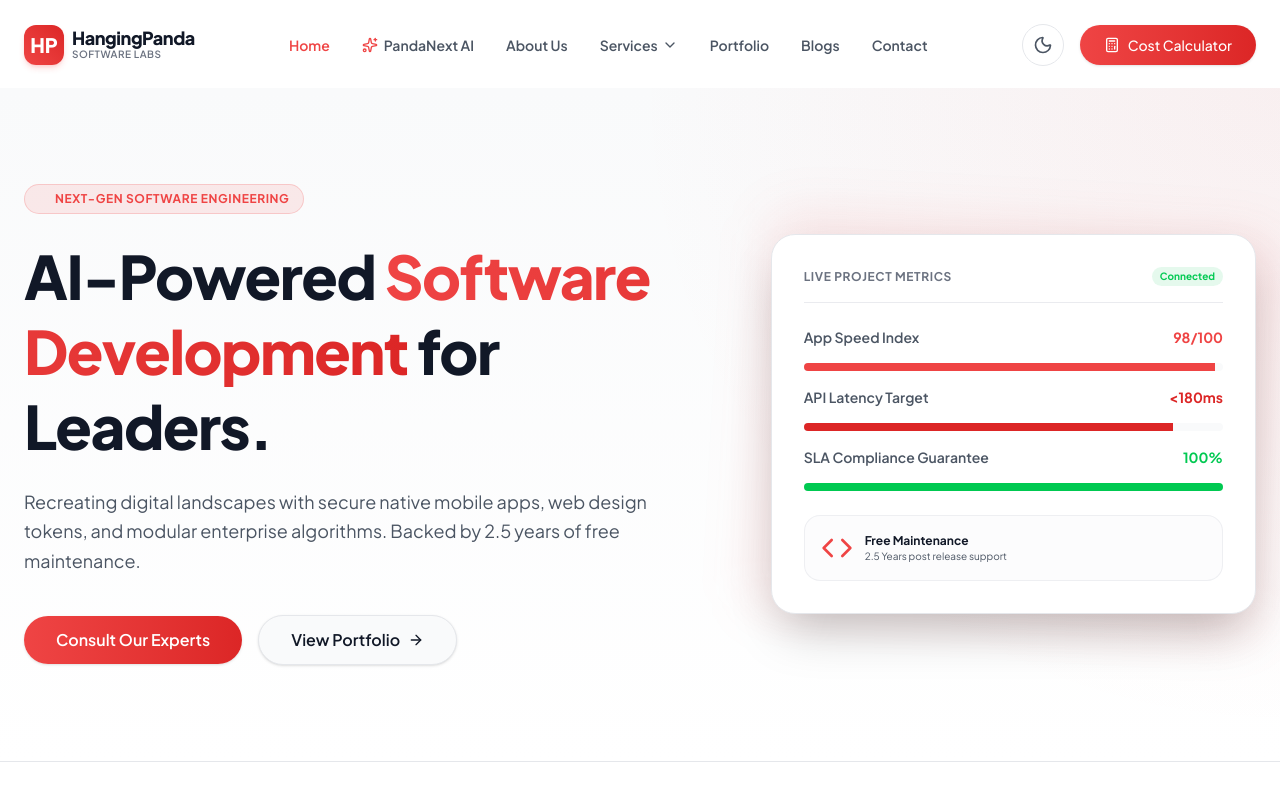
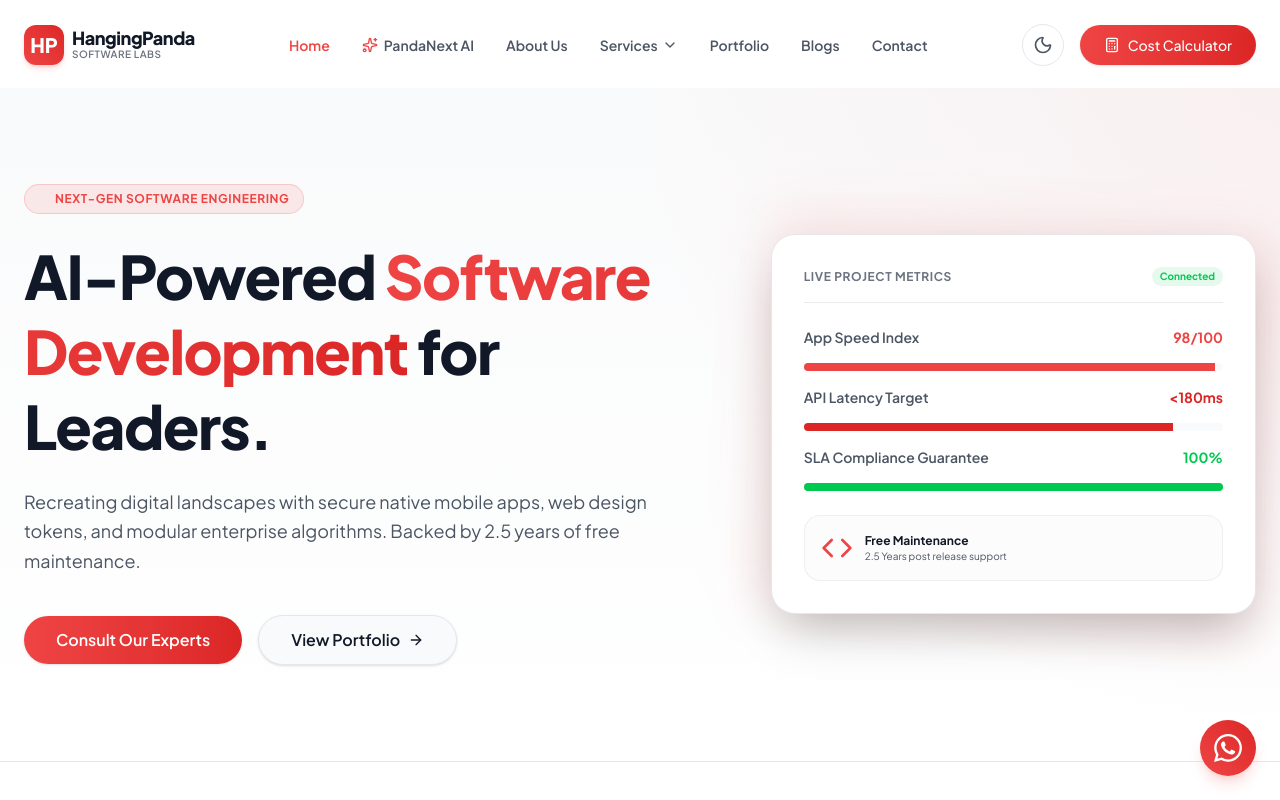
Before and after one commit to vishamanofficial/HPCLONE, a React (Vite) app: page / in a window 1280 px wide. Shown: the top 800 px of the page. Built offline with nearby package versions, Linux system fonts and the light colour scheme.

Commit message:
feat: added WhatsApp floating button

```diff
--- a/src/layouts/MainLayout.tsx
+++ b/src/layouts/MainLayout.tsx
@@ -11,7 +11,7 @@
   }, [pathname]);
 
   return (
-    <div className="flex flex-col min-h-screen bg-bg text-text-primary">
+    <div className="flex flex-col min-h-screen bg-bg text-text-primary relative">
       <Navbar />
 
       <main className="flex-grow pt-[88px]">
@@ -19,6 +19,19 @@
       </main>
 
       <Footer />
+
+      {/* Floating Theme-aligned WhatsApp Button */}
+      <a
+        href="https://wa.me/918887024887"
+        target="_blank"
+        rel="noopener noreferrer"
+        className="fixed bottom-4 right-4 md:bottom-6 md:right-6 z-50 w-11 h-11 md:w-14 md:h-14 rounded-full flex items-center justify-center bg-gradient-to-tr from-primary to-accent-orange text-white shadow-lg shadow-primary/20 hover:shadow-primary/35 hover:-translate-y-1 transition-all duration-300 cursor-pointer"
+        aria-label="Chat on WhatsApp"
+      >
+        <svg viewBox="0 0 24 24" className="w-5.5 h-5.5 md:w-7 md:h-7 fill-current">
+          <path d="M17.472 14.382c-.297-.149-1.758-.867-2.03-.967-.273-.099-.471-.148-.67.15-.197.297-.767.966-.94 1.164-.173.199-.347.223-.644.075-.297-.15-1.255-.463-2.39-1.475-.883-.788-1.48-1.761-1.653-2.059-.173-.297-.018-.458.13-.606.134-.133.298-.347.446-.52.149-.174.198-.298.298-.497.099-.198.05-.371-.025-.52-.075-.149-.669-1.612-.916-2.207-.242-.579-.487-.5-.669-.51-.173-.008-.371-.01-.57-.01-.198 0-.52.074-.792.372-.272.297-1.04 1.016-1.04 2.479 0 1.462 1.065 2.875 1.213 3.074.149.198 2.096 3.2 5.077 4.487.709.306 1.262.489 1.694.625.712.227 1.36.195 1.871.118.571-.085 1.758-.719 2.006-1.413.248-.694.248-1.289.173-1.413-.074-.124-.272-.198-.57-.347m-5.421 7.403h-.004a9.87 9.87 0 01-5.031-1.378l-.361-.214-3.741.982.998-3.648-.235-.374a9.86 9.86 0 01-1.51-5.26c.001-5.45 4.436-9.884 9.888-9.884 2.64 0 5.122 1.03 6.988 2.898a9.825 9.825 0 012.893 6.994c-.003 5.45-4.437 9.884-9.885 9.884m8.413-18.297A11.815 11.815 0 0012.05 0C5.495 0 .16 5.335.157 11.892c0 2.096.547 4.142 1.588 5.945L0 24l6.335-1.662c1.746.953 3.71 1.458 5.704 1.46h.005c6.554 0 11.89-5.335 11.893-11.893a11.821 11.821 0 00-3.48-8.413z" />
+        </svg>
+      </a>
     </div>
   );
 };
```
